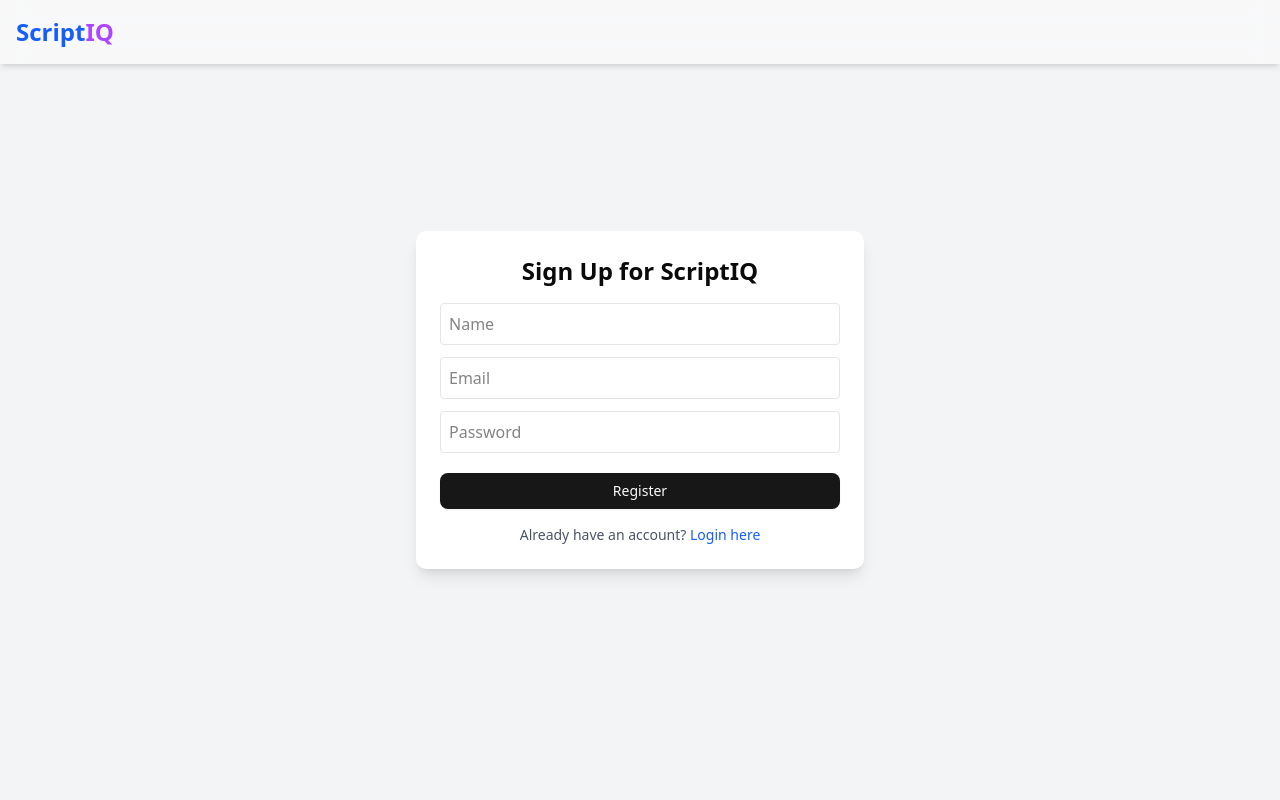
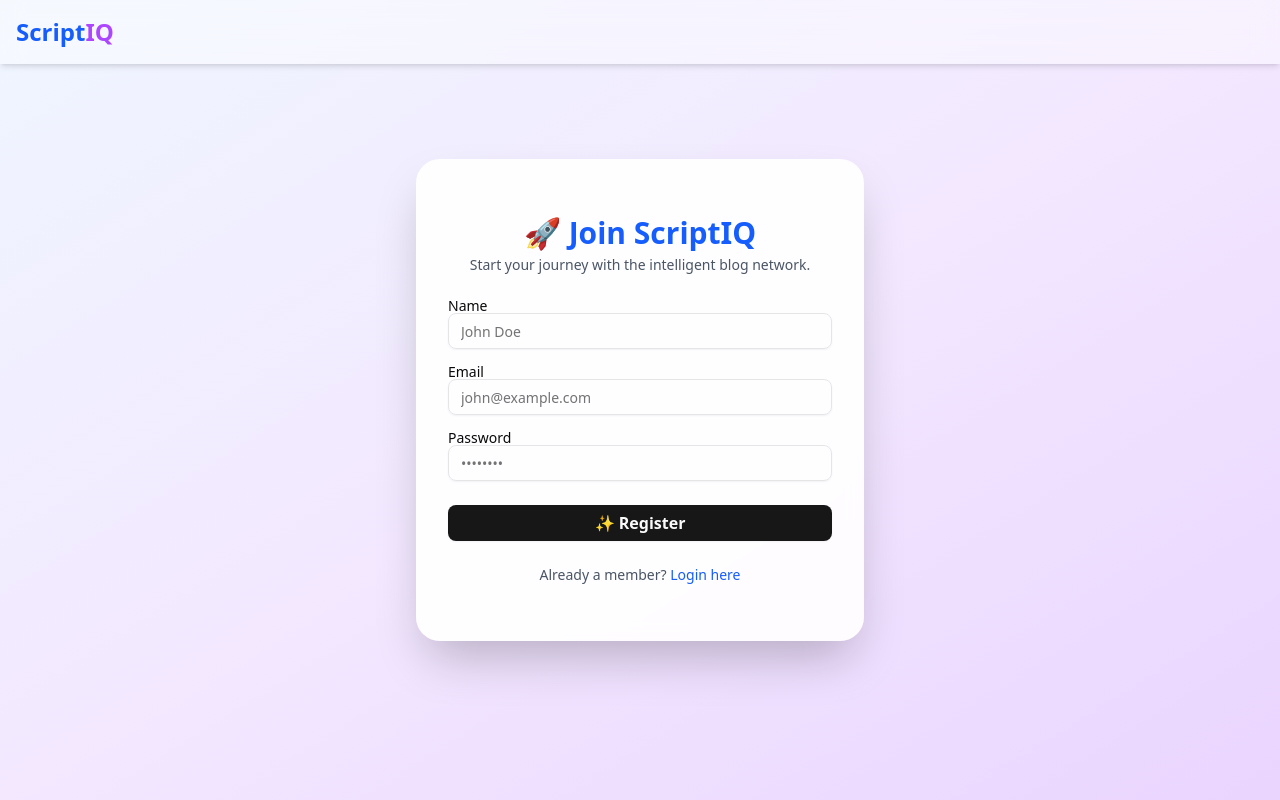
Before and after one commit to OmkarGaikwad5/ScriptIQ-Frontend, a Next.js app: page /register in a window 1280 px wide. Built offline with nearby package versions, Linux system fonts and the light colour scheme; no server answers.

Commit message:
Login And Register Page UI Fixed

```diff
--- a/app/login/page.jsx
+++ b/app/login/page.jsx
@@ -1,56 +1,90 @@
-"use client";
-import { useState } from "react";
-import { login } from "@/lib/api";
-import { useRouter } from "next/navigation";
-import Link from "next/link";
-import { motion } from "framer-motion";
-import { Button } from "@/components/ui/button";
+'use client';
+
+import { useState } from 'react';
+import { login } from '@/lib/api';
+import { useRouter } from 'next/navigation';
+import Link from 'next/link';
+import { motion } from 'framer-motion';
+import { Button } from '@/components/ui/button';
+import { Input } from '@/components/ui/input';
+import { Label } from '@/components/ui/label';
+import { Card, CardContent } from '@/components/ui/card';
 
 export default function LoginPage() {
-  const [form, setForm] = useState({ email: "", password: "" });
+  const [form, setForm] = useState({ email: '', password: '' });
   const router = useRouter();
 
   const handleSubmit = async (e) => {
     e.preventDefault();
     const res = await login(form);
-    localStorage.setItem("token", res.data.token);
-    router.push("/");
+    localStorage.setItem('token', res.data.token);
+    router.push('/');
   };
 
   return (
     <motion.div
-      initial={{ opacity: 0 }}
-      animate={{ opacity: 1 }}
-      transition={{ duration: 0.4 }}
-      className="flex items-center justify-center min-h-screen bg-gray-50 dark:bg-black"
+      initial={{ opacity: 0, y: 60 }}
+      animate={{ opacity: 1, y: 0 }}
+      transition={{ duration: 0.6 }}
+      className="min-h-screen flex items-center justify-center bg-gradient-to-br from-blue-50 via-purple-100 to-purple-200 dark:from-zinc-900 dark:to-zinc-800"
     >
-      <form onSubmit={handleSubmit} className="p-6 bg-white dark:bg-zinc-900 rounded-lg shadow-lg w-full max-w-md">
-        <h2 className="text-2xl font-bold mb-4 text-center">Login to ScriptIQ</h2>
-        <input
+      <Card className="w-full max-w-md shadow-2xl border-0 rounded-3xl backdrop-blur-sm bg-white/90 dark:bg-zinc-900/80">
+        <CardContent className="p-8 space-y-6">
+          <div className="text-center">
+            <motion.h2
+              initial={{ opacity: 0, y: -20 }}
+              animate={{ opacity: 1, y: 0 }}
+              transition={{ delay: 0.1, duration: 0.5 }}
+              className="text-3xl font-bold text-blue-600 dark:text-blue-400"
+            >
+              🔐 Login to ScriptIQ
+            </motion.h2>
+            <p className="text-sm text-gray-600 dark:text-gray-400 mt-1">
+              Welcome back to your intelligent blog space.
+            </p>
+          </div>
+
+          <form onSubmit={handleSubmit} className="space-y-4">
+            <div>
+              <Label htmlFor="email">Email</Label>
+              <Input
+                id="email"
                 type="email"
-          placeholder="Email"
-          className="w-full mb-3 p-2 border rounded"
+                placeholder="you@example.com"
                 value={form.email}
                 onChange={(e) => setForm({ ...form, email: e.target.value })}
                 required
               />
-        <input
+            </div>
+
+            <div>
+              <Label htmlFor="password">Password</Label>
+              <Input
+                id="password"
                 type="password"
-          placeholder="Password"
-          className="w-full mb-3 p-2 border rounded"
+                placeholder="••••••••"
                 value={form.password}
                 onChange={(e) => setForm({ ...form, password: e.target.value })}
                 required
               />
-        <Button type="submit" className="w-full mt-2">Login</Button>
+            </div>
 
-        <p className="mt-4 text-center text-sm text-gray-600 dark:text-gray-300">
-          Don’t have an account?{" "}
-          <Link href="/register" className="text-blue-600 hover:underline dark:text-blue-400">
+            <Button type="submit" className="w-full mt-2 text-base font-semibold cursor-pointer">
+              🔓 Login
+            </Button>
+          </form>
+
+          <p className="text-center text-sm text-gray-600 dark:text-gray-400">
+            Don’t have an account?{' '}
+            <Link
+              href="/register"
+              className="text-blue-600 dark:text-blue-400 hover:underline font-medium"
+            >
               Register here
             </Link>
           </p>
-      </form>
+        </CardContent>
+      </Card>
     </motion.div>
   );
 }
--- a/app/register/page.jsx
+++ b/app/register/page.jsx
@@ -1,64 +1,105 @@
-"use client";
-import { useState } from "react";
-import { register } from "@/lib/api";
-import { useRouter } from "next/navigation";
-import Link from "next/link";
-import { motion } from "framer-motion";
-import { Button } from "@/components/ui/button";
+'use client';
+
+import { useState } from 'react';
+import { register } from '@/lib/api';
+import { useRouter } from 'next/navigation';
+import Link from 'next/link';
+import { motion } from 'framer-motion';
+import { Button } from '@/components/ui/button';
+import { Input } from '@/components/ui/input';
+import { Card, CardContent } from '@/components/ui/card';
+import { Label } from '@/components/ui/label';
 
 export default function RegisterPage() {
-  const [form, setForm] = useState({ name: "", email: "", password: "" });
+  const [form, setForm] = useState({ name: '', email: '', password: '' });
   const router = useRouter();
 
   const handleSubmit = async (e) => {
     e.preventDefault();
+    try {
       const res = await register(form);
-    localStorage.setItem("token", res.data.token);
-    router.push("/blogs");
+      localStorage.setItem('token', res.data.token);
+      router.push('/');
+    } catch (err) {
+      console.error('Registration failed:', err.message);
+    }
   };
 
   return (
     <motion.div
-      initial={{ opacity: 0 }}
-      animate={{ opacity: 1 }}
-      transition={{ duration: 0.4 }}
-      className="flex items-center justify-center min-h-screen bg-gray-100 dark:bg-black"
+      initial={{ opacity: 0, y: 60 }}
+      animate={{ opacity: 1, y: 0 }}
+      transition={{ duration: 0.6 }}
+      className="min-h-screen flex items-center justify-center bg-gradient-to-br from-blue-50 via-purple-100 to-purple-200 dark:from-zinc-900 dark:to-zinc-800"
     >
-      <form onSubmit={handleSubmit} className="p-6 bg-white dark:bg-zinc-900 rounded-lg shadow-lg w-full max-w-md">
-        <h2 className="text-2xl font-bold mb-4 text-center">Sign Up for ScriptIQ</h2>
-        <input
-          type="text"
-          placeholder="Name"
-          className="w-full mb-3 p-2 border rounded"
+      <Card className="w-full max-w-md shadow-2xl border-0 rounded-3xl backdrop-blur-sm bg-white/90 dark:bg-zinc-900/80">
+        <CardContent className="p-8 space-y-6">
+          <div className="text-center">
+            <motion.h2
+              initial={{ opacity: 0, y: -20 }}
+              animate={{ opacity: 1, y: 0 }}
+              transition={{ delay: 0.1, duration: 0.5 }}
+              className="text-3xl font-bold text-blue-600 dark:text-blue-400"
+            >
+              🚀 Join ScriptIQ
+            </motion.h2>
+            <p className="text-sm text-gray-600 dark:text-gray-400 mt-1">
+              Start your journey with the intelligent blog network.
+            </p>
+          </div>
+
+          <form onSubmit={handleSubmit} className="space-y-4">
+            <div>
+              <Label htmlFor="name">Name</Label>
+              <Input
+                id="name"
+                placeholder="John Doe"
                 value={form.name}
                 onChange={(e) => setForm({ ...form, name: e.target.value })}
                 required
               />
-        <input
+            </div>
+
+            <div>
+              <Label htmlFor="email">Email</Label>
+              <Input
+                id="email"
                 type="email"
-          placeholder="Email"
-          className="w-full mb-3 p-2 border rounded"
+                placeholder="john@example.com"
                 value={form.email}
                 onChange={(e) => setForm({ ...form, email: e.target.value })}
                 required
               />
-        <input
+            </div>
+
+            <div>
+              <Label htmlFor="password">Password</Label>
+              <Input
+                id="password"
                 type="password"
-          placeholder="Password"
-          className="w-full mb-3 p-2 border rounded"
+                placeholder="••••••••"
                 value={form.password}
                 onChange={(e) => setForm({ ...form, password: e.target.value })}
                 required
               />
-        <Button type="submit" className="w-full mt-2">Register</Button>
+            </div>
 
-        <p className="mt-4 text-center text-sm text-gray-600 dark:text-gray-300">
-          Already have an account?{" "}
-          <Link href="/login" className="text-blue-600 hover:underline dark:text-blue-400">
+            <Button type="submit" className="w-full mt-2 text-base font-semibold cursor-pointer">
+              ✨ Register
+            </Button>
+          </form>
+
+          <p className="text-center text-sm text-gray-600 dark:text-gray-400">
+            Already a member?{' '}
+            <Link
+              href="/login"
+              className="text-blue-600 dark:text-blue-400 hover:underline font-medium"
+            >
               Login here
             </Link>
           </p>
-      </form>
+        </CardContent>
+      </Card>
     </motion.div>
   );
 }
--- a/lib/api.js
+++ b/lib/api.js
@@ -2,7 +2,7 @@
 import axios from "axios";
 
 const API = axios.create({
-  baseURL: process.env.NEXT_PUBLIC_API_BASE_URL,
+  baseURL: process.env.NEXT_PUBLIC_API_URL,
 });
 
 API.interceptors.request.use((req) => {
```
Lines whose indentation alone changed are shown as unchanged.
